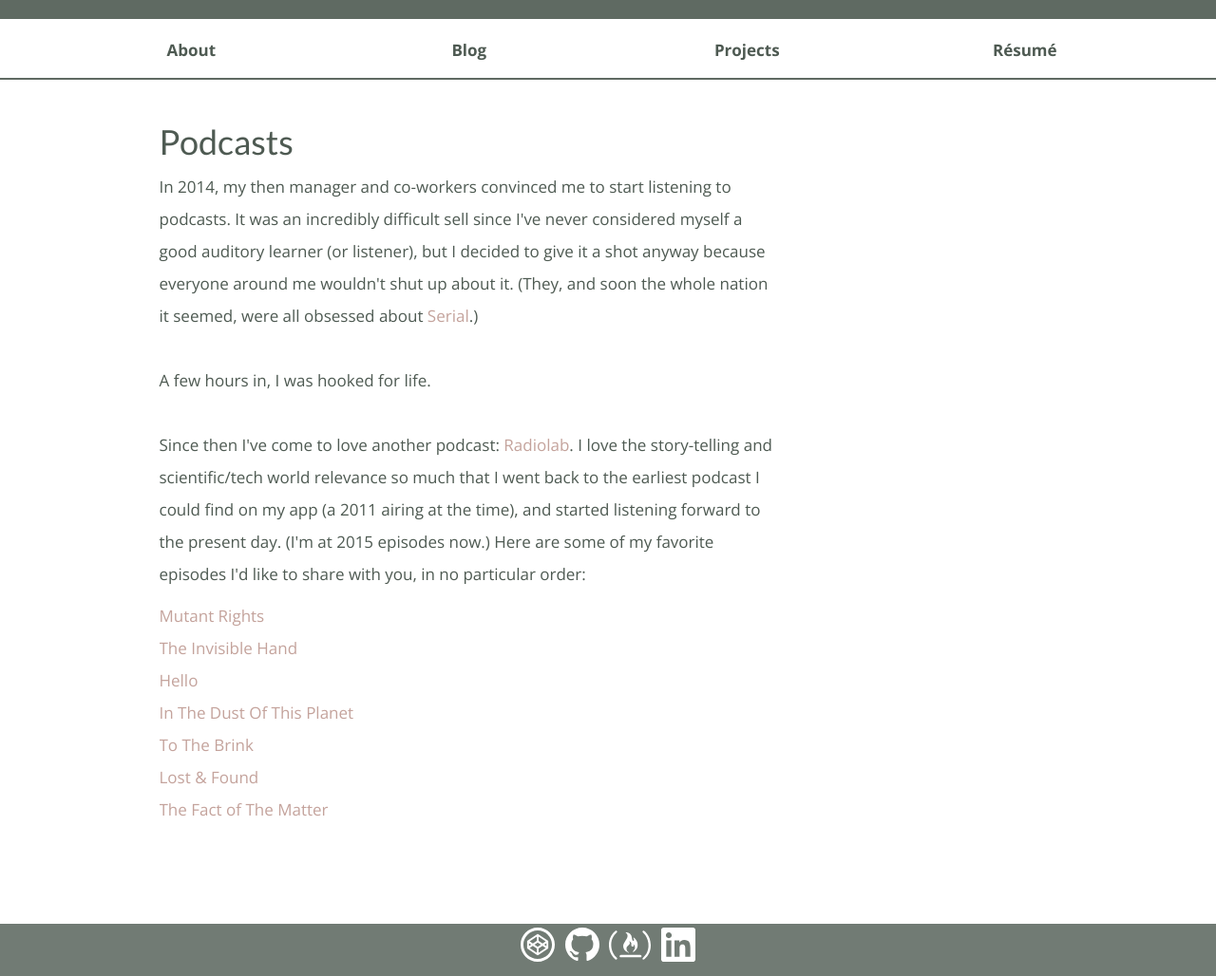
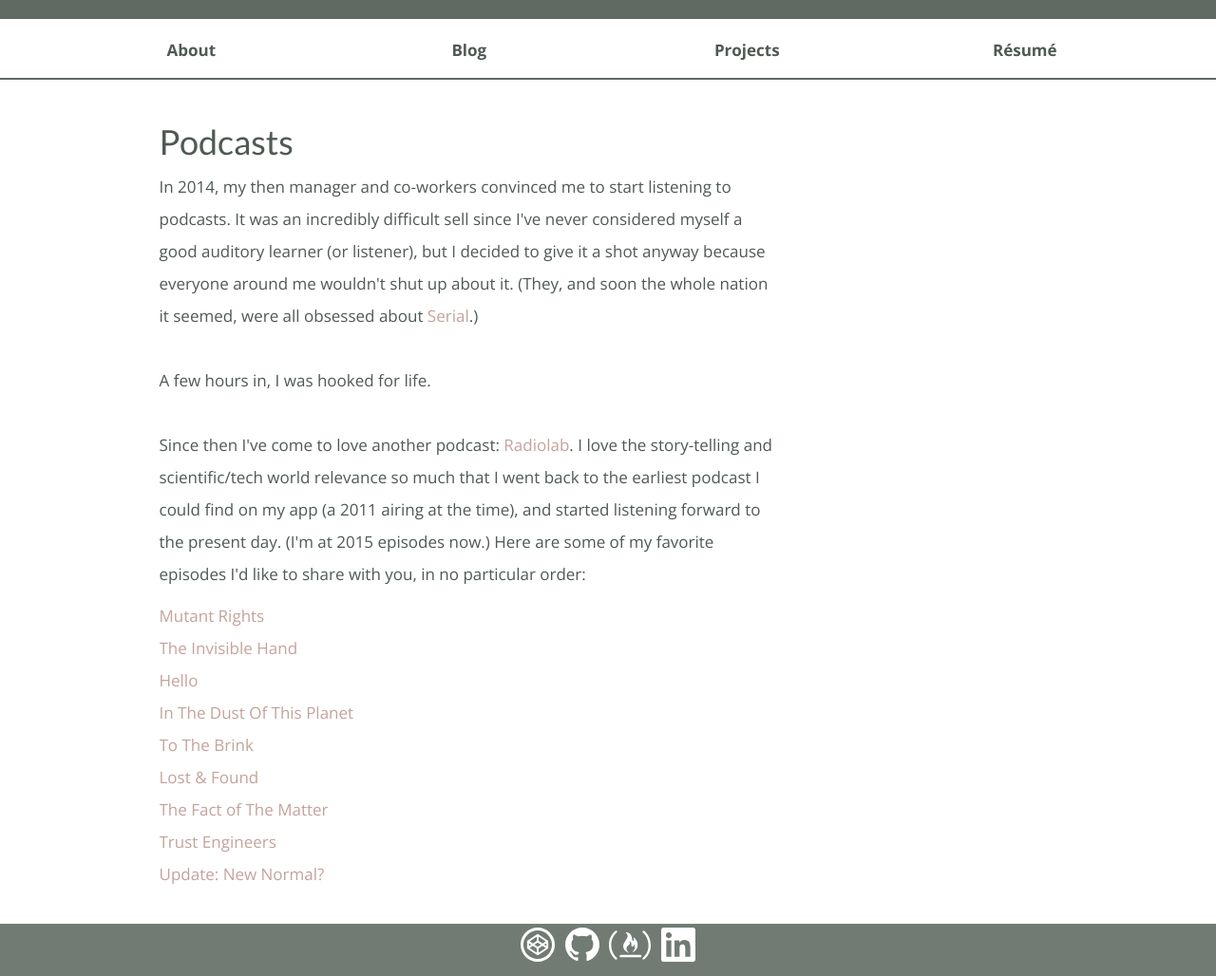
Before and after one commit to jttyeung/jttyeung.github.io, a Jekyll site: the page built from podcasts.html, in a window 1280 px wide and 1028 px high. Shown: the whole window at 95% size. Built offline with Jekyll 4.4.1, drawn with Linux system fonts in a browser that asks for light colours; nearby versions of some CDN libraries; comment, search, counter and statistics services are not loaded.

Commit message:
add podcasts

```diff
--- a/podcasts.html
+++ b/podcasts.html
@@ -26,7 +26,9 @@
           <li><a href="http://www.radiolab.org/story/dust-planet/">In The Dust Of This Planet</a></li>
           <li><a href="http://www.radiolab.org/story/brink/">To The Brink</a></li>
           <li><a href="http://www.radiolab.org/story/110079-lost-found/">Lost &amp; Found</a></li>
-           <li><a href="http://www.radiolab.org/story/239470-the-fact-of-the-matter/">The Fact of The Matter</a></li>
+          <li><a href="http://www.radiolab.org/story/239470-the-fact-of-the-matter/">The Fact of The Matter</a></li>
+          <li><a href="http://www.radiolab.org/story/trust-engineers/">Trust Engineers</a></li>
+          <li><a href="http://www.radiolab.org/story/update-new-normal/">Update: New Normal?</a></li>
         </ul>
       </div>
 
```
